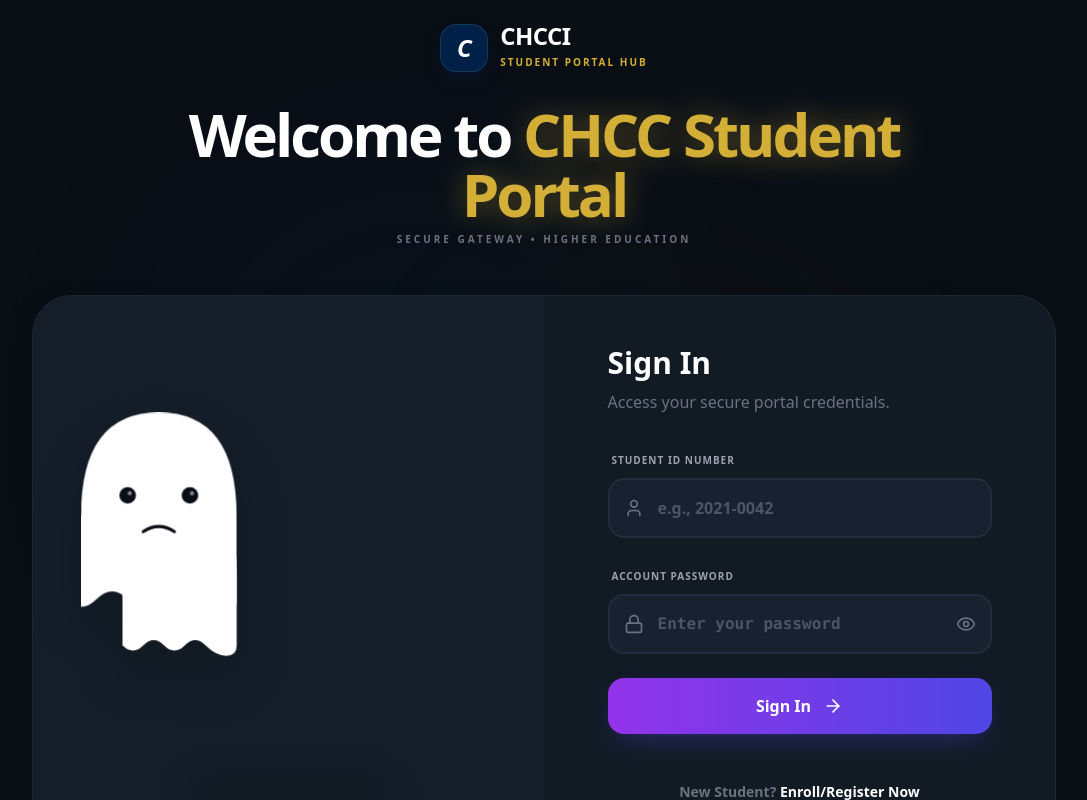
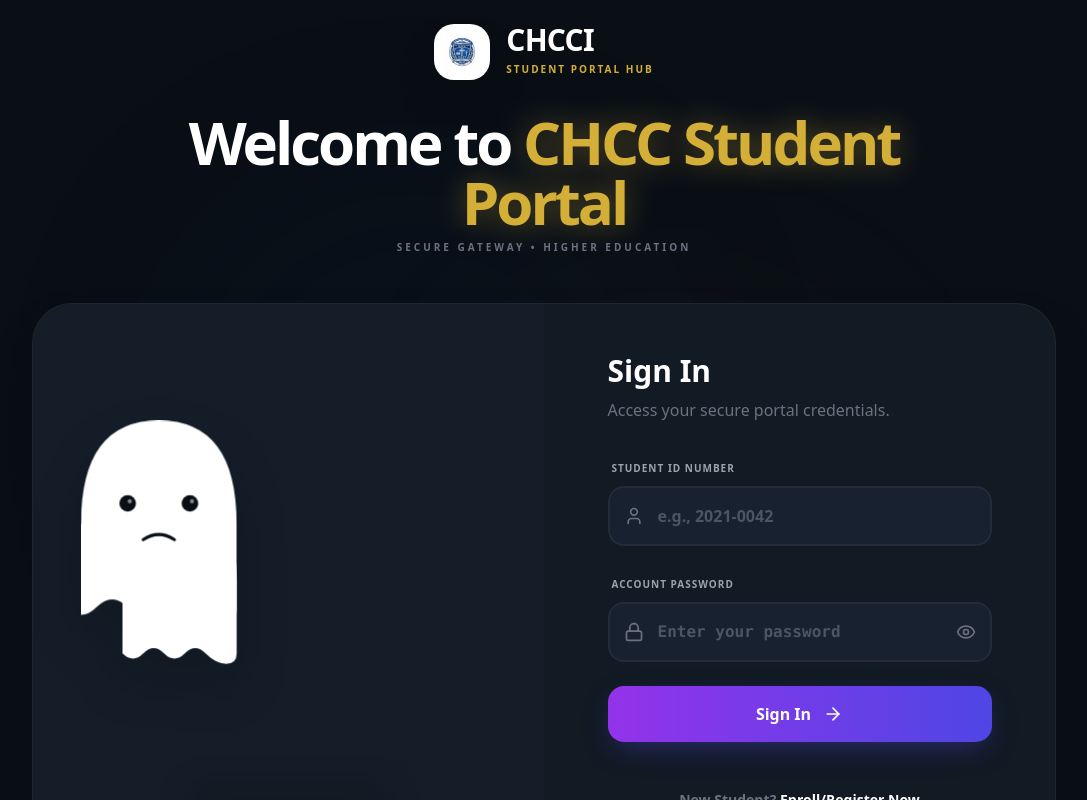
Before and after one commit to jhay091804-bot/Student-Portal, a Vue app: page /login in a window 1280 px wide. Shown: the whole page, without its empty margins (96-1183 px from the left). Built offline with nearby package versions, Linux system fonts and the light colour scheme.

Commit message:
feat: official branding overhaul with premium chcci crest

```diff
--- a/index.html
+++ b/index.html
@@ -2,7 +2,7 @@
 <html lang="en">
   <head>
     <meta charset="UTF-8" />
-    <link rel="icon" type="image/svg+xml" href="/favicon.svg" />
+    <link rel="icon" type="image/png" href="/chcci-logo.png" />
     <meta name="viewport" content="width=device-width, initial-scale=1.0" />
     <title>portal</title>
   </head>
--- a/src/components/Sidebar.vue
+++ b/src/components/Sidebar.vue
@@ -145,12 +145,15 @@ const isLinkActive = (item) => {
     <div class="h-full flex flex-col">
       <!-- Sidebar Header -->
       <div class="h-16 flex items-center justify-between px-6 border-b border-gray-100">
-        <div class="flex items-center gap-2">
-          <div :class="['w-8 h-8 rounded-lg flex items-center justify-center', store.isAdmin ? 'bg-primary' : 'bg-[#002147]']">
-            <span class="text-white font-bold text-lg">C</span>
+        <router-link :to="{ name: store.isAdmin ? 'admin' : 'dashboard' }" class="flex items-center gap-3 group">
+          <div class="w-10 h-10 rounded-xl overflow-hidden bg-white shadow-sm border border-gray-100 group-hover:scale-105 transition-transform">
+            <img src="/chcci-logo.png" alt="CHCCI Logo" class="w-full h-full object-contain" />
           </div>
-          <span class="font-bold text-sm text-gray-800 leading-tight">CHCCI<br/>{{ store.isAdmin ? 'Admin' : 'Student' }} Portal</span>
-        </div>
+          <div class="flex flex-col">
+            <span class="font-black text-xs text-[#002147] tracking-tight leading-none mb-1">CHCCI</span>
+            <span class="text-[9px] font-bold text-gray-400 uppercase tracking-widest">{{ store.isAdmin ? 'Admin' : 'Student' }} Hub</span>
+          </div>
+        </router-link>
         <button @click="emit('close')" class="lg:hidden p-1 rounded-md text-gray-500 hover:bg-gray-100">
           <X class="w-5 h-5" />
         </button>
--- a/src/views/LandingView.vue
+++ b/src/views/LandingView.vue
@@ -233,8 +233,8 @@ const programs = [
     <header class="fixed top-0 inset-x-0 z-[100] h-20 border-b border-white/10 glass-card-dark">
       <div class="max-w-7xl mx-auto px-6 h-full flex items-center justify-between">
         <div class="flex items-center gap-4">
-          <div class="w-12 h-12 rounded-xl bg-white flex items-center justify-center shadow-lg transform rotate-3">
-             <span class="text-[#001A4D] font-black text-2xl italic">C</span>
+          <div class="w-12 h-12 rounded-xl bg-white p-2 shadow-lg transform rotate-3 flex items-center justify-center overflow-hidden">
+             <img src="/chcci-logo.png" alt="CHCCI Logo" class="w-full h-full object-contain" />
           </div>
           <div>
             <span class="block font-black text-xl leading-none tracking-tight text-white uppercase">CHCCI</span>
@@ -477,7 +477,9 @@ const programs = [
             <div class="hidden md:flex w-1/3 bg-[#002147] p-10 flex-col justify-between text-white relative overflow-hidden">
                <div class="absolute inset-0 bg-gradient-to-br from-primary/10 to-transparent"></div>
                <div class="relative z-10">
-                  <div class="w-12 h-12 bg-white rounded-xl flex items-center justify-center text-[#002147] font-black text-2xl italic mb-8">C</div>
+                  <div class="w-12 h-12 bg-white rounded-xl p-2 flex items-center justify-center shadow-xl overflow-hidden mb-8">
+                    <img src="/chcci-logo.png" alt="CHCCI Logo" class="w-full h-full object-contain" />
+                  </div>
                   <h4 class="text-xl font-black leading-tight tracking-tight mb-4">CHCCI <br/> Academic Portal</h4>
                   <p class="text-xs text-white/50 font-bold leading-relaxed">Nurturing minds, building futures with next-gen digital student services.</p>
                </div>
@@ -627,7 +629,9 @@ const programs = [
       <div class="max-w-7xl mx-auto px-6 relative z-10">
         <div class="flex flex-col md:flex-row items-center justify-between gap-12 border-b border-white/10 pb-16 mb-16 px-10">
           <div class="flex items-center gap-6">
-            <div class="w-16 h-16 bg-white rounded-[2rem] flex items-center justify-center text-[#0f172a] font-black text-3xl italic shadow-2xl">C</div>
+            <div class="w-16 h-16 bg-white rounded-[2rem] p-3 flex items-center justify-center shadow-2xl overflow-hidden">
+               <img src="/chcci-logo.png" alt="CHCCI Logo" class="w-full h-full object-contain" />
+            </div>
             <div>
                <h4 class="text-white font-black text-2xl uppercase m-0">CHCCI Portal</h4>
                <p class="text-[#D4AF37] text-[10px] font-black uppercase tracking-[0.4em] m-0">Gateway to Excellence</p>
--- a/src/views/SpookyLoginView.vue
+++ b/src/views/SpookyLoginView.vue
@@ -74,12 +74,12 @@ const mouthPath = computed(() => {
     <div class="relative z-10 w-full max-w-5xl animate-in fade-in duration-1000">
 
       <!-- Logo Integration -->
-      <div class="flex items-center justify-center gap-3 mb-8">
-        <div class="w-12 h-12 rounded-2xl bg-[#002147] flex items-center justify-center shadow-lg shadow-[#002147]/40 border border-white/10">
-           <span class="text-white font-black text-2xl italic">C</span>
+      <div class="flex items-center justify-center gap-4 mb-8">
+        <div class="w-14 h-14 rounded-[1.25rem] bg-white p-2 shadow-2xl shadow-primary/20 flex items-center justify-center border border-white/10 overflow-hidden">
+          <img src="/chcci-logo.png" alt="CHCCI Logo" class="w-full h-full object-contain" />
         </div>
         <div class="text-left">
-          <span class="block font-black text-2xl leading-none tracking-tight text-white">CHCCI</span>
+          <span class="block font-black text-3xl leading-none tracking-tight text-white">CHCCI</span>
           <span class="text-[10px] font-bold text-[#D4AF37] tracking-[0.2em] uppercase">Student Portal Hub</span>
         </div>
       </div>
--- a/src/views/VerifyEmailView.vue
+++ b/src/views/VerifyEmailView.vue
@@ -47,13 +47,13 @@ const goToLogin = () => {
     <div class="w-full max-w-lg">
 
       <!-- Logo Header -->
-      <div class="flex items-center justify-center gap-3 mb-12 animate-in fade-in slide-in-from-top-4 duration-1000">
-        <div class="w-12 h-12 rounded-xl bg-[#002147] flex items-center justify-center shadow-lg">
-          <GraduationCap class="w-7 h-7 text-white" />
+      <div class="flex items-center justify-center gap-4 mb-12 animate-in fade-in slide-in-from-top-4 duration-1000">
+        <div class="w-14 h-14 rounded-2xl bg-white p-2 shadow-xl border border-slate-100 overflow-hidden flex items-center justify-center">
+          <img src="/chcci-logo.png" alt="CHCCI Logo" class="w-full h-full object-contain" />
         </div>
         <div>
-          <span class="block font-black text-xl tracking-tight text-[#002147]">CHCCI</span>
-          <span class="text-[10px] font-bold text-slate-400 tracking-[0.2em] uppercase">Student Portal</span>
+          <span class="block font-black text-2xl tracking-tight text-[#002147]">CHCCI</span>
+          <span class="text-[10px] font-bold text-slate-400 tracking-[0.2em] uppercase">Student Portal Hub</span>
         </div>
       </div>
 
```
Also changed, not shown: public/chcci-logo.png (added).
